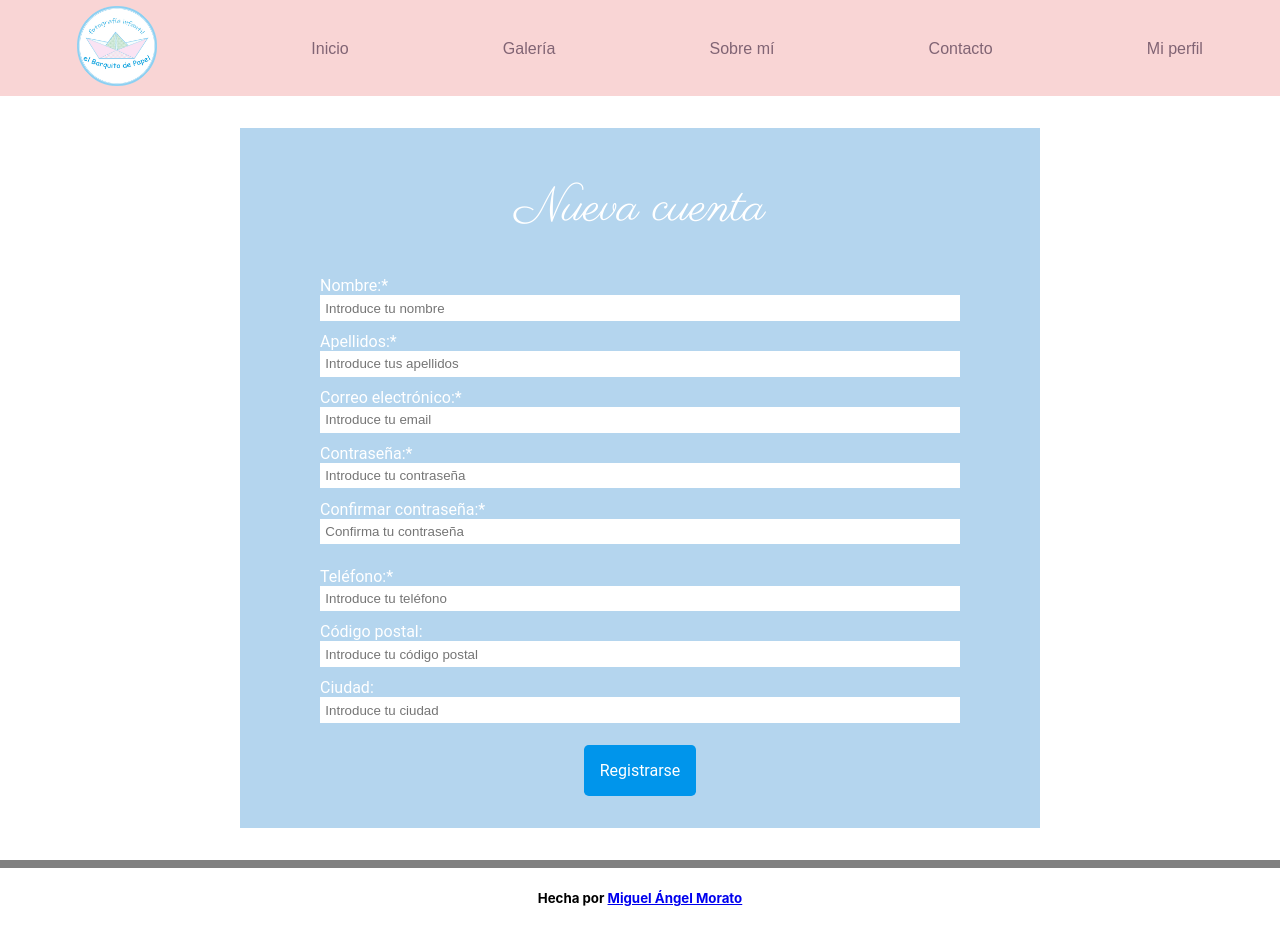
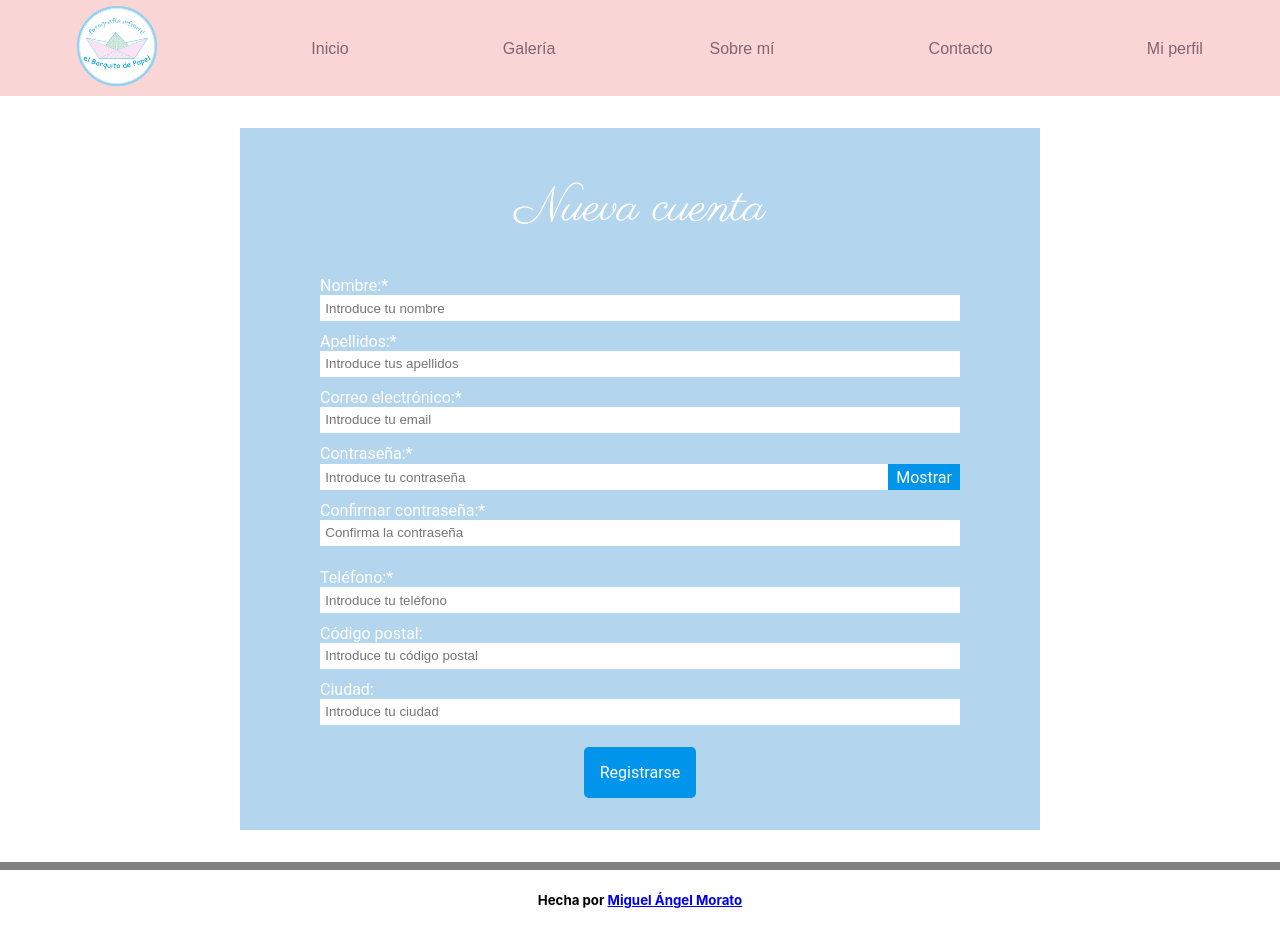
Before and after one commit to CherokiDev/webapp-photography-f, a React (Create React App) app: page /register in a window 1280 px wide. Built offline with nearby package versions, Linux system fonts and the light colour scheme.

Commit message:
added button to password input to show or hide the text

```diff
--- a/src/containers/Register/Register.jsx
+++ b/src/containers/Register/Register.jsx
@@ -12,6 +12,7 @@ const Register = () => {
     const [isError, setIsError] = useState("");
     const [password, setPassword] = useState("");
     const [confirmPassword, setConfirmPassword] = useState("");
+    const [showPassword, setShowPassword] = useState(false);
 
     const handleSubmit = async (event) => {
         event.preventDefault();
@@ -97,6 +98,10 @@ const Register = () => {
         }
     }
 
+    const switchShowPassword = () => {
+        setShowPassword(!showPassword);
+    }
+
     return (
         <div className="main">
             <form className="mainContainer" action="" onSubmit={handleSubmit}>
@@ -107,10 +112,13 @@ const Register = () => {
                 <input type="text" name="lastname" placeholder="Introduce tus apellidos" required />
                 <div>Correo electrónico:*</div>
                 <input type="email" name="email" placeholder="Introduce tu email" required />
-                <div>Contraseña:*</div>
-                <input type="password" value={password} onChange={(e) => setPassword(e.target.value)} name="password" placeholder="Introduce tu contraseña" required />
+                <div className="divPassword">Contraseña:*</div>
+                <div className="containerPassword">
+                    <input type={showPassword ? "text" : "password"} value={password} onChange={(e) => setPassword(e.target.value)} name="password" placeholder="Introduce tu contraseña" required />
+                    <button onClick={switchShowPassword}>{showPassword ? "Ocultar" : "Mostrar"}</button>
+                </div>
                 <div>Confirmar contraseña:*</div>
-                <input type="password" value={confirmPassword} onChange={(e) => checkValidation(e)} name="confirmPassword" placeholder="Confirma tu contraseña" required />
+                <input type="password" value={confirmPassword} onChange={(e) => checkValidation(e)} name="confirmPassword" placeholder="Confirma la contraseña" required />
                 <div className="confirmPassword">{isError}</div>
                 <div>Teléfono:*</div>
                 <input type="text" name="phone" placeholder="Introduce tu teléfono" required />
--- a/src/containers/Register/Register.scss
+++ b/src/containers/Register/Register.scss
@@ -1,3 +1,28 @@
+.divPassword {
+    margin-bottom: -0.6em;
+}
+
+.containerPassword {
+    display: flex;
+    justify-content: space-between;
+
+    input {
+        width: 100%;
+    }
+
+    button {
+        all: unset;
+        display: flex;
+        justify-content: center;
+        align-items: center;
+        background-color: #0095eb;
+        padding: 0em 0.5em;
+        color: white;
+        font-family: "Roboto", sans-serif;
+        cursor: pointer;
+    }
+}
+
 .confirmPassword {
     color: red;
 }
```
Also changed, not shown: 1 other file (tests, documents, lock files or other folders).
